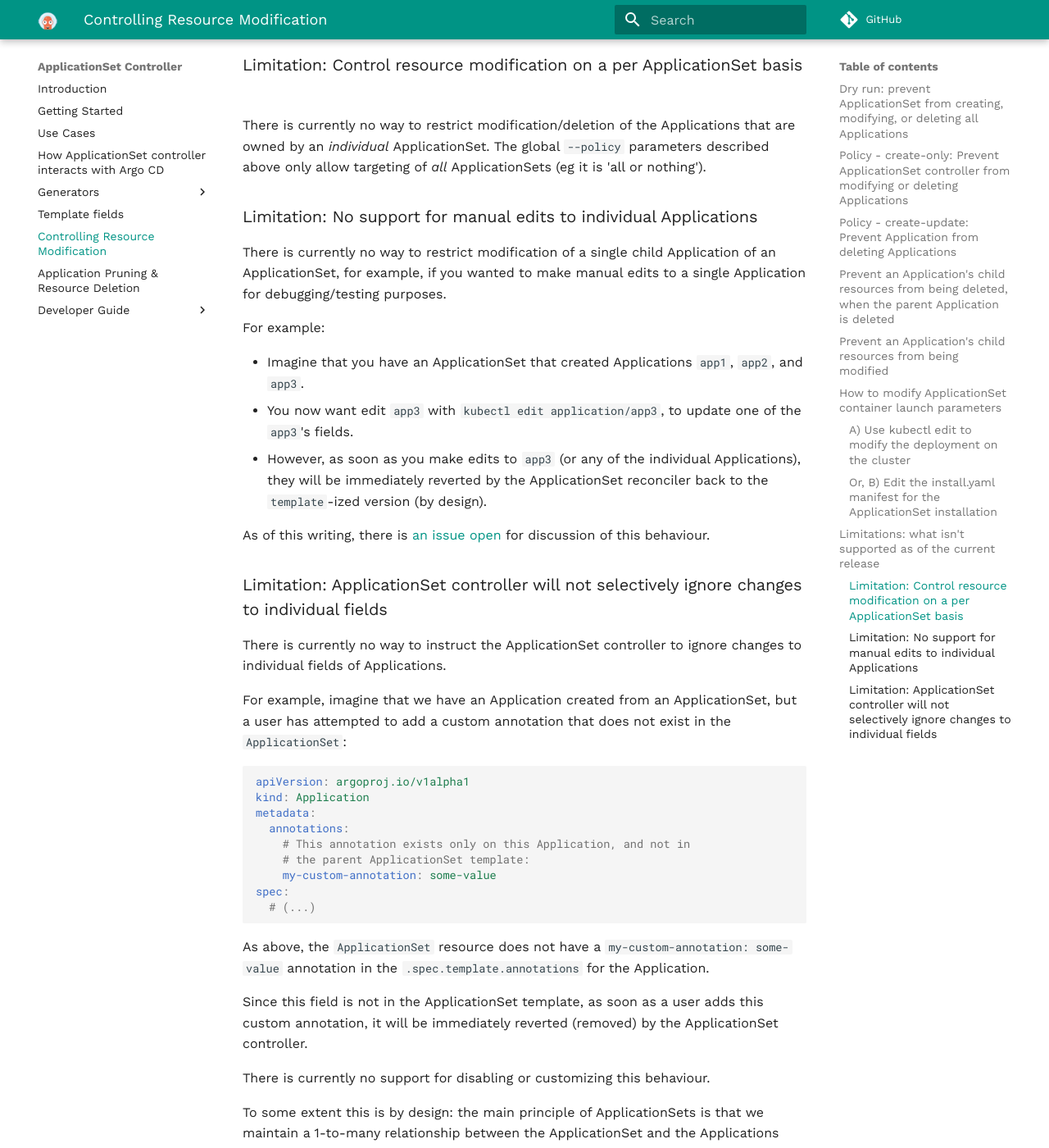
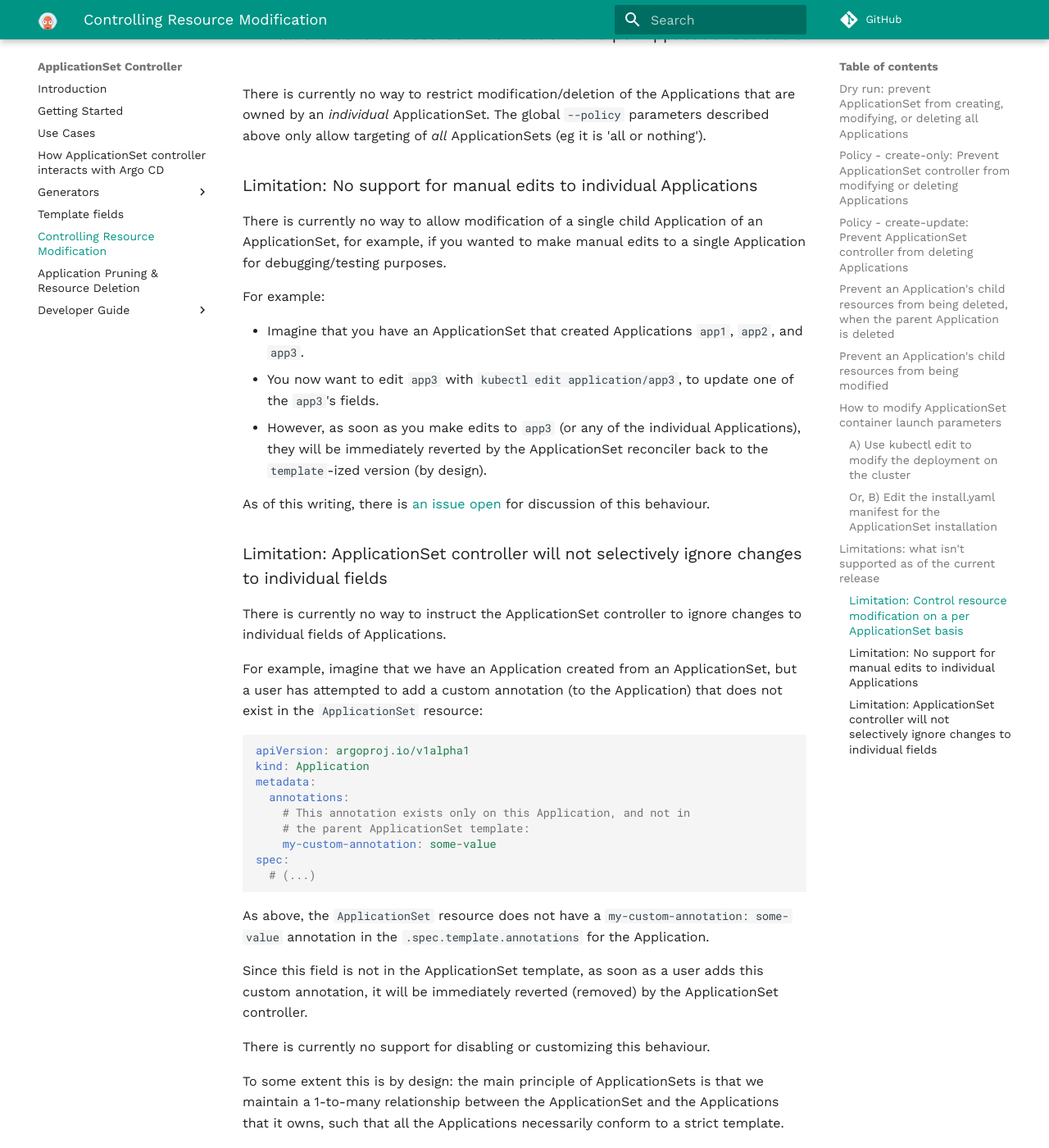
Before and after one commit to argoproj/applicationset, an MkDocs documentation site: the page built from docs/Controlling-Resource-Modification.md, in a window 1280 px wide and 1400 px high, scrolled down 3913 px. Shown: the whole window at 82% size. Built offline with MkDocs 1.6.1 and Material for MkDocs 9.7.7, drawn with Linux system fonts in a browser that asks for light colours; comment, search, counter and statistics services are not loaded; some of the changed text lies outside the part shown.

Commit message:
Document the policy parameter of the controller

````diff
--- a/docs/Controlling-Resource-Modification.md
+++ b/docs/Controlling-Resource-Modification.md
@@ -25,7 +25,7 @@ To allow the ApplicationSet controller to *create* `Application` resources, but
 --policy create-only
 ```
 
-### Policy - `create-update`: Prevent Application from deleting Applications
+### Policy - `create-update`: Prevent ApplicationSet controller from deleting Applications
 
 To allow the ApplicationSet controller to create or modify `Application` resources, but prevent Applications from being deleted, add the following parameter to the ApplicationSet controller `Deployment`:
 ```
@@ -123,13 +121,13 @@ There is currently no way to restrict modification/deletion of the Applications
 
 ### Limitation: No support for manual edits to individual Applications
 
-There is currently no way to restrict modification of a single child Application of an ApplicationSet, for example, if you wanted to make manual edits to a single Application for debugging/testing purposes.
+There is currently no way to allow modification of a single child Application of an ApplicationSet, for example, if you wanted to make manual edits to a single Application for debugging/testing purposes.
 
 For example:
 
 - Imagine that you have an ApplicationSet that created Applications `app1`, `app2`, and `app3`.
-- You now want edit `app3` with `kubectl edit application/app3`, to update one of the `app3`'s fields.
-- However, as soon as you make edits to `app3`  (or any of the individual Applications), they will be immediately reverted by the ApplicationSet reconciler back to the `template`-ized version (by design).
+- You now want to edit `app3` with `kubectl edit application/app3`, to update one of the `app3`'s fields.
+- However, as soon as you make edits to `app3` (or any of the individual Applications), they will be immediately reverted by the ApplicationSet reconciler back to the `template`-ized version (by design).
 
 As of this writing, there is [an issue open](https://github.com/argoproj-labs/applicationset/issues/186) for discussion of this behaviour.
 
@@ -138,7 +136,7 @@ As of this writing, there is [an issue open](https://github.com/argoproj-labs/ap
 
 There is currently no way to instruct the ApplicationSet controller to ignore changes to individual fields of Applications.
 
-For example, imagine that we have an Application created from an ApplicationSet, but a user has attempted to add a custom annotation that does not exist in the `ApplicationSet`:
+For example, imagine that we have an Application created from an ApplicationSet, but a user has attempted to add a custom annotation (to the Application) that does not exist in the `ApplicationSet` resource:
 ```yaml
 apiVersion: argoproj.io/v1alpha1
 kind: Application
````
Also changed, not shown: other parts of docs/Controlling-Resource-Modification.md (+1 -3 lines).
